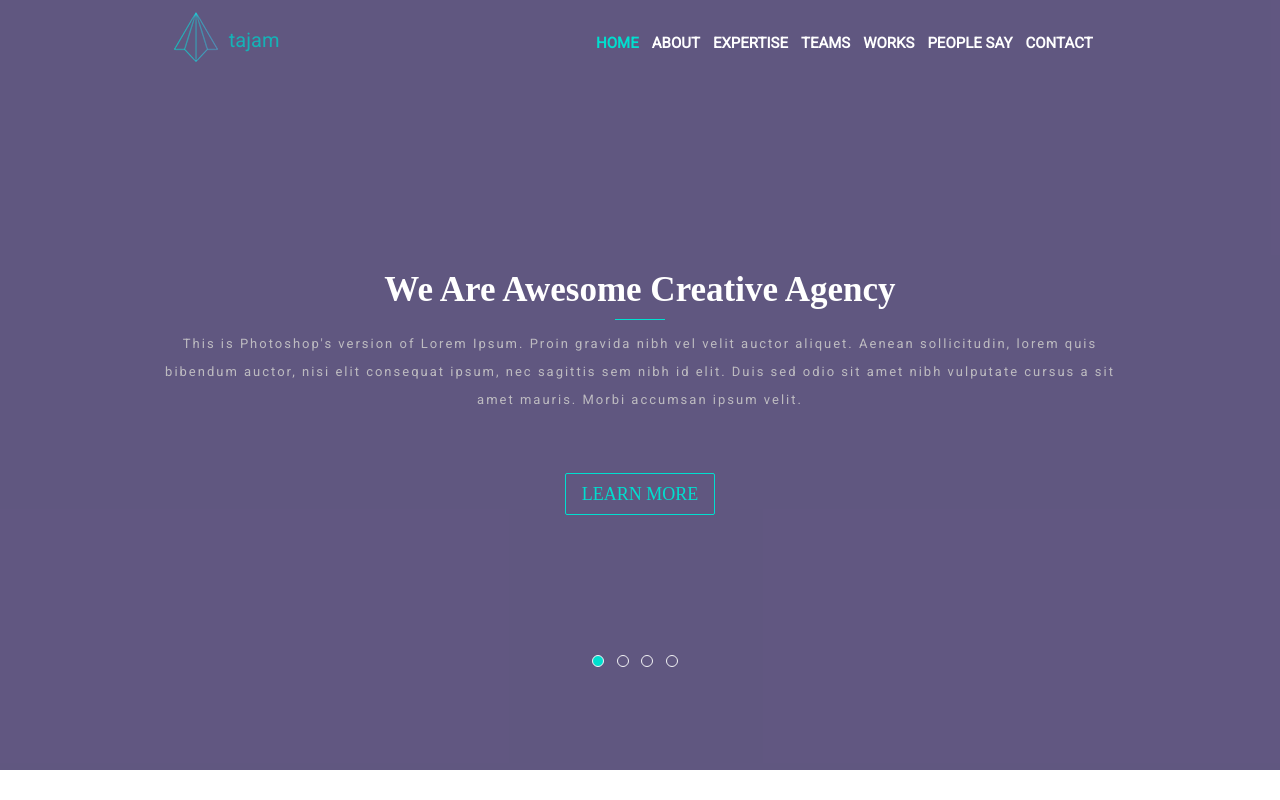
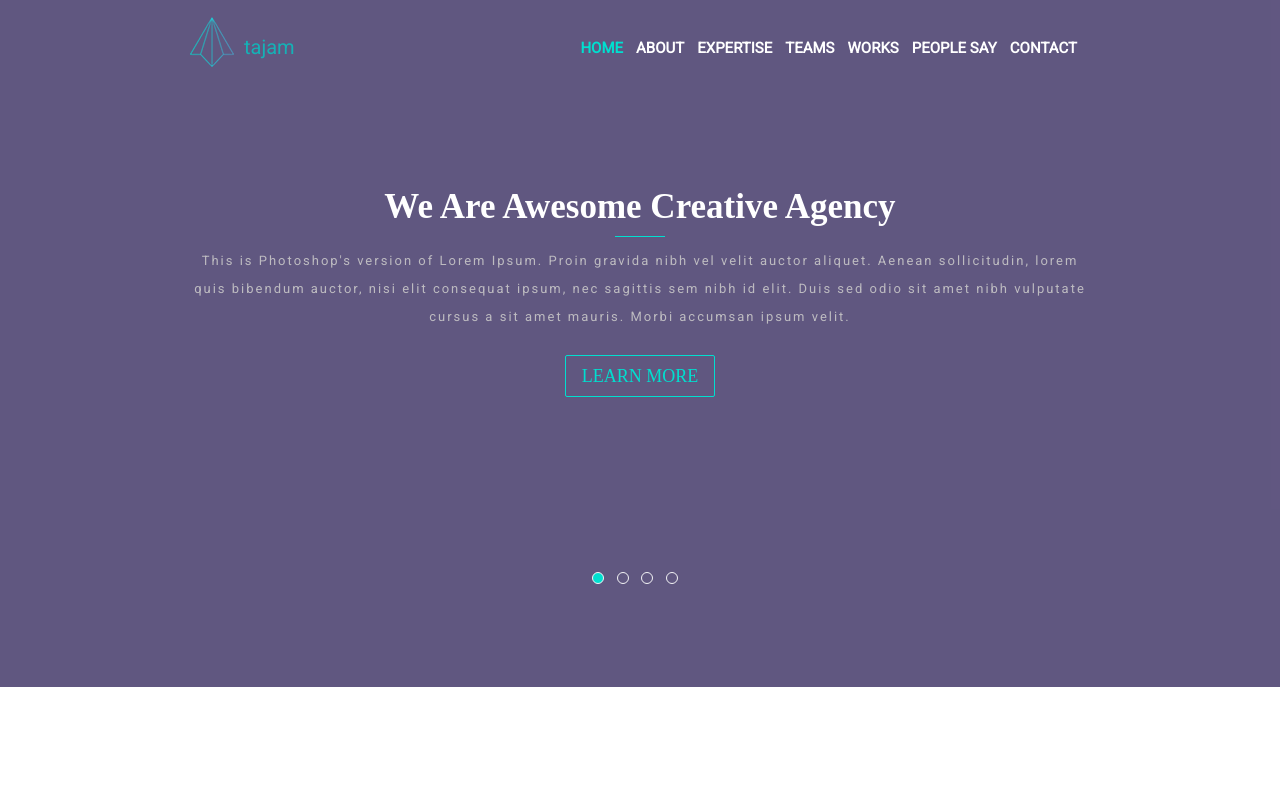
Before and after one commit to jovanavivifyideas/TajamProject, a website: page index.html in a window 1280 px wide. Drawn offline with Linux system fonts and the light colour scheme; a web font is replaced by a local one.

Commit message:
Improve structure

```diff
--- a/index.html
+++ b/index.html
@@ -9,13 +9,14 @@
     <title>Tajam Project</title>
 </head>
 <body>
+  <div class="header-wrapper">
   <header class="header">
-    <div class="flex">
+    <div class="header-conteiner">
       <div class="site-logo">
         <a href="#" class="site-logo__link">
           <img class="site-logo__img" src="img/logo-header.png" alt="Logo">
+          <span class="site-logo__text">Tajam</span>
         </a>
-        <span class="site-logo__text">Tajam</span>
       </div>
 
       <nav class="site-navigation">
@@ -44,8 +45,10 @@
          </ul>
        </nav>
     </div>
-</header>
+  </header>
+
 <section class="intro">
+ <div class="intro-conteiner">
   <h1 class="intro__heading">We Are Awesome Creative Agency</h1>
   <p class="intro__paragraf">
         This is Photoshop's version  of Lorem Ipsum.
@@ -58,7 +61,8 @@
       <span class="intro-slider__circle"></span>
       <span class="intro-slider__circle"></span>
   </div>
-</section>
- </header>
+ </div>
+ </section>
+</div>
 </body>
 </html>
--- a/sass/base/_global.scss
+++ b/sass/base/_global.scss
@@ -1,6 +1,6 @@
 
 body{
-    width: 100%;
+
     text-align: center;
     font-family: $primary-font;
 }
@@ -53,7 +53,7 @@ hr{
     font-family: $secondary-font;
     text-transform: uppercase;
     position: relative;
-    top: 1.5rem;
+
     cursor: pointer;
 
     &:hover{
@@ -63,3 +63,6 @@ hr{
        top: 5rem;
     }
 }
+.wrap{
+    width: 1500px;
+}
--- a/sass/components/_intro.scss
+++ b/sass/components/_intro.scss
@@ -1,28 +1,21 @@
 
 .intro{
-    width: 100%;
     height: 50rem;
-    background-color: rgba($color-purple, 0.8);
+}
+
+.intro-conteiner{
+    max-width: 120rem;
+    margin: 12rem auto 0 auto;
 }
 
 .intro__heading{
     position: relative;
     font-size: 3rem;
-        color:$color-white;
-        font-family: $heading-font;
-        font-weight: 900;
+    color:$color-white;
+    font-family: $heading-font;
+    font-weight: 900;
 
-       &::after{
-        content:"";
-        display: block;
-        position:absolute;
-        width: 5rem;
-        height: 1px;
-        background-color: #00e0d0;
-        left: 50%;
-        transform: translateX(-50%);
-        bottom: -1rem;
-       }
+    @include line($color-line);
 
         @include respond(desk){
             font-size: 3.5rem;
@@ -37,7 +30,7 @@
     line-height: 2.1rem;
     color:$font-gray-light;
     font-family: $primary-font;
-    font-weight: 250;
+    font-weight: 200;
     margin: 2rem;
 
     @include respond(desk){
@@ -69,3 +62,6 @@
     display: inline-block;
     cursor: pointer;
 }
+.intro-btn{
+    top: 1.5rem;
+}
--- a/sass/components/_site-logo.scss
+++ b/sass/components/_site-logo.scss
@@ -1,4 +1,12 @@
+
+.site-logo{
+  display: flex;
+  justify-content: center;
+}
+
 .site-logo__link {
+  display: flex;
+  align-items: center;
   text-decoration: none;
   cursor: pointer;
 }
@@ -14,7 +22,6 @@
   font-family: $primary-font;
   font-weight: 250;
   text-transform: lowercase;
-  position: relative;
-  left: .8rem;
-  bottom: 1.5rem;
+  margin-left: 1rem;
+  margin-top: 1rem;
 }
--- a/sass/layout/_header.scss
+++ b/sass/layout/_header.scss
@@ -1,7 +1,17 @@
 
-.header{
-    width: 100%;
-    height: 27rem;
-    background-color: rgba($color-purple, 0.8);
+.header-wrapper{
+    background-color: $background-color;
+}
 
+.header-conteiner{
+    display: flex;
+    justify-content: space-between;
+    flex-direction: column;
+    max-width: 90rem;
+    margin: 0 auto;
+    padding-top: 1.7rem;
+    @include respond(tablet) {
+
+       flex-direction: row;
+    }
 }
--- a/sass/utils/_mixins.scss
+++ b/sass/utils/_mixins.scss
@@ -15,3 +15,17 @@
             };
     }
 }
+
+@mixin line ($background-color){
+    &::after{
+        content:"";
+        display: block;
+        position:absolute;
+        width: 5rem;
+        height: 1px;
+        background-color: $background-color;
+        left: 50%;
+        transform: translateX(-50%);
+        bottom: -1rem;
+       }
+}
--- a/sass/utils/_variables.scss
+++ b/sass/utils/_variables.scss
@@ -1,10 +1,17 @@
+//colors
+
 $color-white: #fff;
 $color-purple: #392d61;
 $color-logo: #15b2b6;
 $color-green: #00dfcf;
 $color-white-darker: #f4f4f6;
+$color-line:#00e0d0;
+$background-color:rgba($color-purple, 0.8);
 $font-purple: #413d4b;
 $font-gray-light: #bdbbc0;
+
+//fonts
+
 $primary-font: 'Roboto';
 $secondary-font: 'Hammersmith One';
 $heading-font: "Playfair Display";
```
Also changed, not shown: css/style.css, 2 other files.
